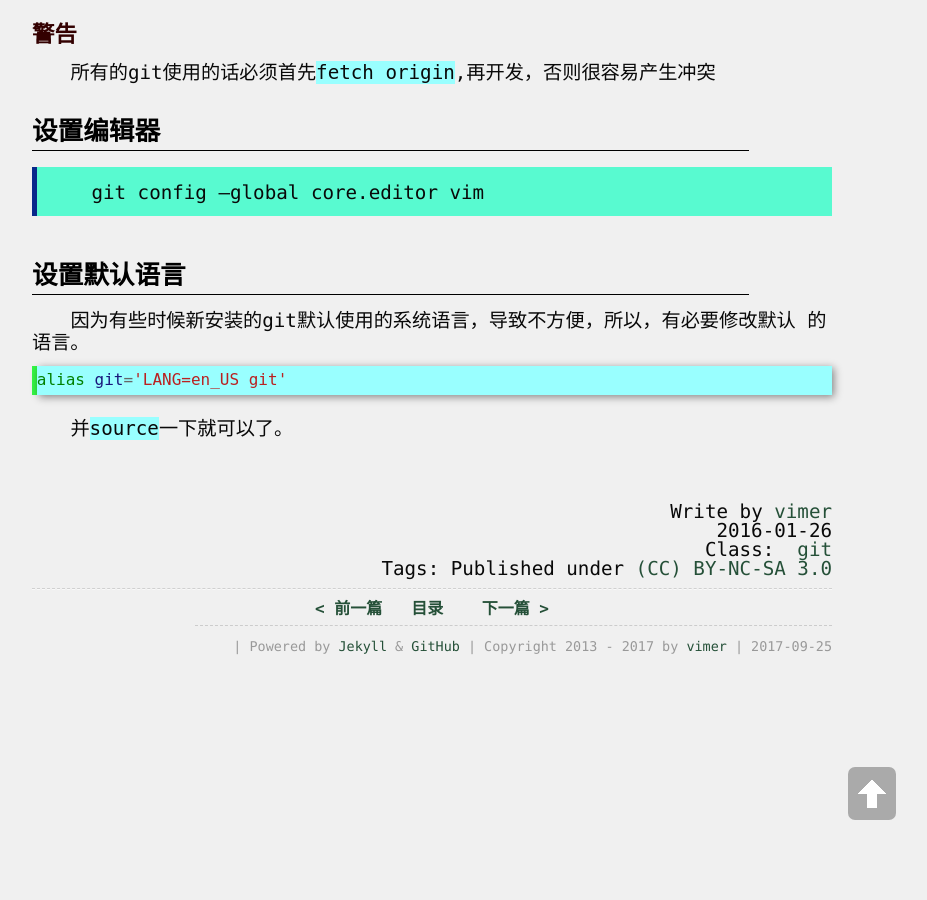
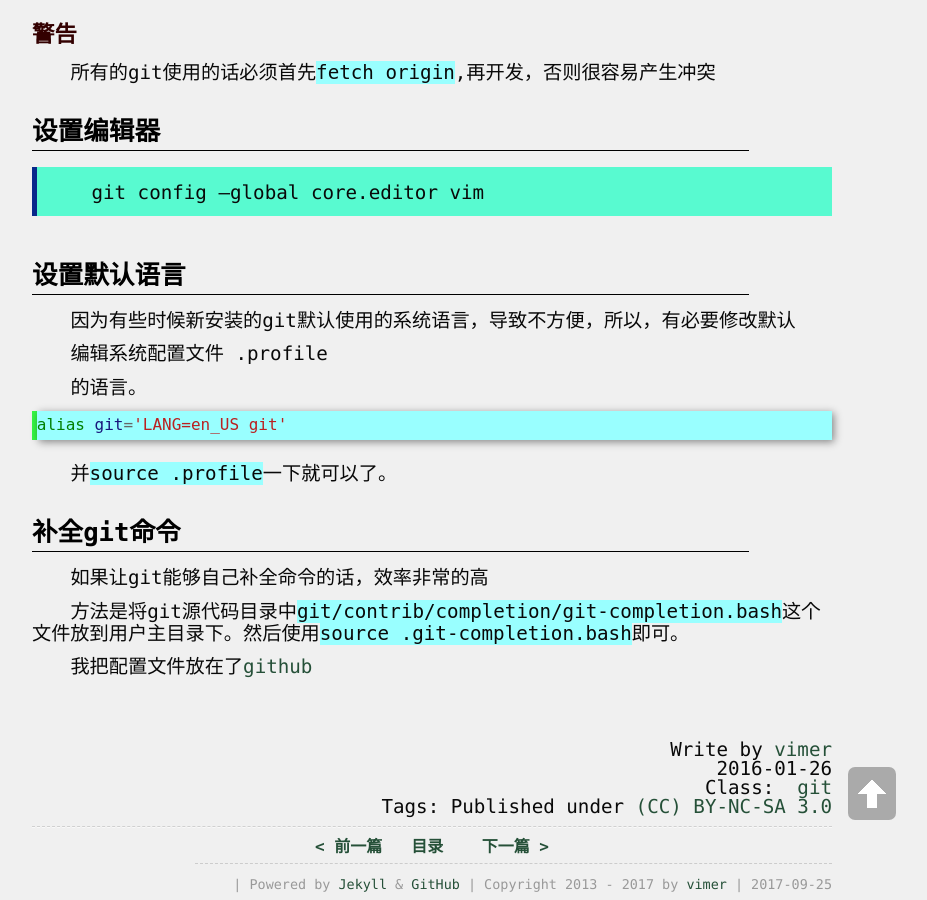
Before and after one commit to yuzibo/yuzibo.github.io, a Jekyll site: the page built from _posts/2016-01-26-github_push.md, in a window 1280 px wide and 900 px high, scrolled down 600 px. Shown: the whole window, without its empty margins (208-1135 px from the left). Built offline with Jekyll 4.4.1, drawn with Linux system fonts in a browser that asks for light colours; comment, search, counter and statistics services are not loaded; some of the changed text lies outside the part shown.

Commit message:
modify two files

````diff
--- a/_posts/2016-01-26-github_push.md
+++ b/_posts/2016-01-26-github_push.md
@@ -1,5 +1,5 @@
 ---
-title: "在github上每次push输入用户/密码&&编辑器"
+title: "在github上每次push输入用户/密码&&编辑器&&补全"
 layout: article
 category: git
 ---
@@ -34,10 +34,21 @@ password <password>
 # 设置默认语言
 
 因为有些时候新安装的git默认使用的系统语言，导致不方便，所以，有必要修改默认
+
+编辑系统配置文件 .profile
+
 的语言。
 
 ```bash
 alias git='LANG=en_US git'
 ```
 
-并`source`一下就可以了。
+并`source .profile`一下就可以了。
+
+# 补全git命令
+
+如果让git能够自己补全命令的话，效率非常的高
+
+方法是将git源代码目录中`git/contrib/completion/git-completion.bash`这个文件放到用户主目录下。然后使用`source .git-completion.bash`即可。
+
+我把配置文件放在了[github](https://github.com/yuzibo/configure_file/blob/master/git/.git-completion.bash)
````
Also changed, not shown: _posts/2014-12-04-Gitforkerenl.md (+10 -2 lines).
